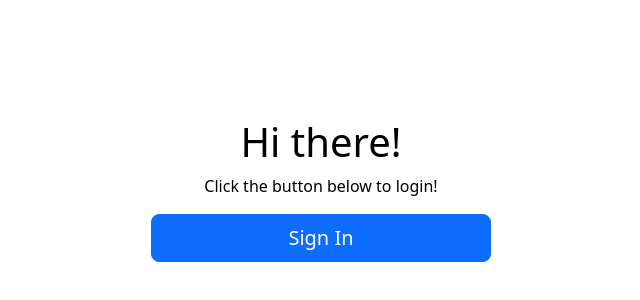
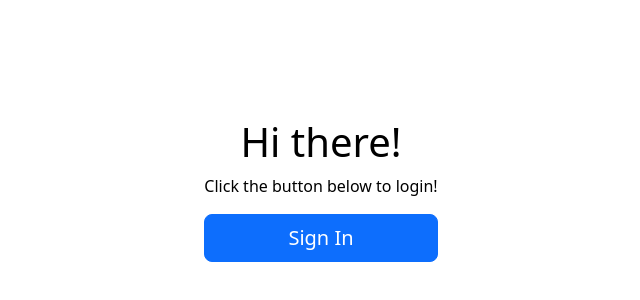
Before and after one commit to mattnorthcutt/KindQuest-FE, a Next.js app: page / in a window 1280 px wide. Shown: the part 170-470 px from the top of the page, without its empty margins (319-959 px from the left). Built offline with nearby package versions, Linux system fonts and the light colour scheme; no server answers.

Commit message:
fix style footer at bottom

```diff
--- a/src/styles/globals.css
+++ b/src/styles/globals.css
@@ -1,3 +1,14 @@
+body {
+  display: flex;
+  flex-direction: column;
+  min-height: 100vh;
+  margin: 0;
+}
+
+main {
+  flex-grow: 1;
+}
+
 body.light {
   background-color: #ffffff;
   color: #000000;
```
